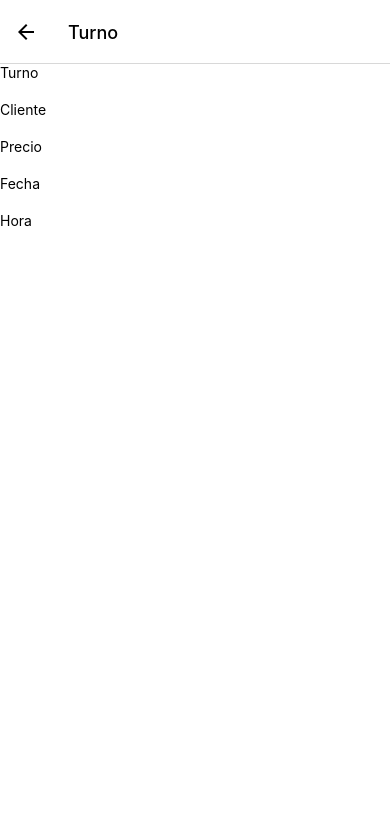
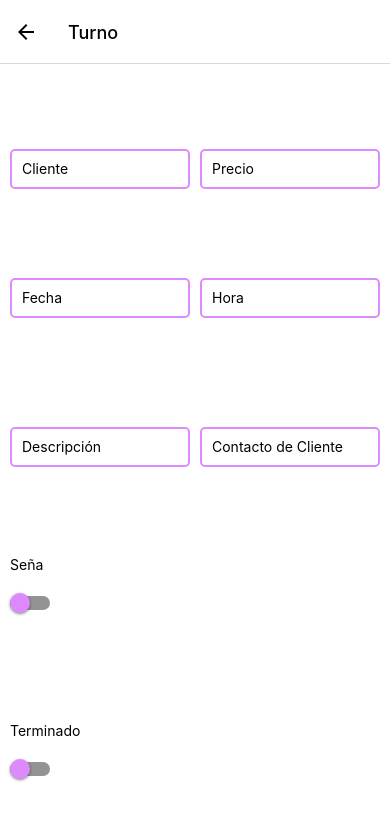
Before and after one commit to eacz/tatto-manager-mobile, a React Native app: screen /Appointment in a window 390 px wide. Shown: the top 820 px of the page. Built offline with nearby package versions, Linux system fonts and the light colour scheme; no server answers.

Commit message:
basic appointment screen layout

```diff
--- a/src/components/appointment/Appointments.tsx
+++ b/src/components/appointment/Appointments.tsx
@@ -15,7 +15,7 @@ const Appointments = () => {
 
 const styles = StyleSheet.create({
   container: {
-    paddingHorizontal: 15
+    paddingHorizontal: 15,
   },
 })
 
--- /dev/null
+++ b/src/hooks/useForm.ts
@@ -0,0 +1,20 @@
+import { useState } from 'react'
+
+const useForm = <T extends Object>(initState: T) => {
+  const [state, setState] = useState(initState)
+
+  const onChange = <K extends Object>(value: K, field: keyof T) => {
+    setState({
+      ...state,
+      [field]: value,
+    })
+  }
+
+  return {
+    ...state,
+    form: state,
+    onChange,
+  }
+}
+
+export default useForm
--- a/src/screens/AppointmentScreen.tsx
+++ b/src/screens/AppointmentScreen.tsx
@@ -1,34 +1,77 @@
 import { useContext, useState } from 'react'
-import { StyleSheet, Text, TextInput, View } from 'react-native'
+import { StyleSheet, Switch, Text, TextInput, View } from 'react-native'
 import DateTimePicker from '@react-native-community/datetimepicker'
 import { ThemeContext } from '../context/themeContext/ThemeContext'
+import { Appointment } from '../store/appointments/types'
+import dayjs from 'dayjs'
+import useForm from '../hooks/useForm'
+
+type AppointmentWithoutId = Omit<Appointment, '_id'>
 
 export const AppointmentScreen = () => {
   const {
-    theme: { colors },
+    theme: { colors, h5, h6 },
   } = useContext(ThemeContext)
   const [showTime, setShowTime] = useState(false)
   const [showDate, setShowDate] = useState(false)
 
+  const {
+    done,
+    hasPayedAdvancedDeposit,
+    onChange,
+    form: appointment,
+  } = useForm<AppointmentWithoutId>({
+    client: '',
+    price: 0,
+    day: new Date(),
+    hours: 0,
+    clientContact: '',
+    description: '',
+    done: false,
+    hasPayedAdvancedDeposit: false,
+    advancedDepositAmount: 0,
+  })
+
   const onChangeDate = (event: any, selectedDate: Date | undefined) => {
     setShowDate(false)
+    if (selectedDate) {
+      const date = dayjs(
+        `${selectedDate.toISOString().split('T')[0]}T${appointment.day.toISOString().split('T')[1]}`
+      ).toDate()
+
+      onChange({ ...appointment, day: date }, 'day')
+    }
   }
 
-  const onChangeTime = (event: any, selectedDate: Date | undefined) => {
+  const onChangeTime = (event: any, selectedTime: Date | undefined) => {
     setShowTime(false)
+    if (selectedTime) {
+      const date = dayjs(appointment.day)
+        .set('hour', selectedTime.getHours())
+        .set('minutes', selectedTime.getMinutes())
+        .toDate()
+
+      onChange({ ...appointment, day: date }, 'day')
+    }
   }
+  console.log({ appointment })
 
   return (
-    <View style={{...styles.container, backgroundColor: colors.background}}>
-      <Text>Turno</Text>
+    <View style={{ ...styles.container, backgroundColor: colors.background }}>
+      <TextInput style={{ ...styles.input, borderColor: colors.primary }} placeholder='Cliente' />
 
-      <TextInput style={styles.input} placeholder='Cliente' />
+      <TextInput
+        style={{ ...styles.input, borderColor: colors.primary }}
+        keyboardType='numeric'
+        placeholder='Precio'
+      />
 
-      <TextInput style={styles.input} keyboardType='numeric' placeholder='Precio' />
-
-      <Text style={styles.input} onPress={() => setShowDate(true)}>
-        Fecha
-      </Text>
+      <View
+        onTouchStart={() => setShowDate(true)}
+        style={{ ...styles.dateContainer, borderColor: colors.primary }}
+      >
+        <Text>Fecha</Text>
+      </View>
       {showDate && (
         <DateTimePicker
           testID='dateTimePicker'
@@ -38,9 +81,12 @@ export const AppointmentScreen = () => {
           onChange={onChangeDate}
         />
       )}
-      <Text style={styles.input} onPress={() => setShowTime(true)}>
-        Hora
-      </Text>
+      <View
+        onTouchStart={() => setShowTime(true)}
+        style={{ ...styles.dateContainer, borderColor: colors.primary }}
+      >
+        <Text>Hora</Text>
+      </View>
       {showTime && (
         <DateTimePicker
           testID='dateTimePicker'
@@ -50,11 +96,92 @@ export const AppointmentScreen = () => {
           onChange={onChangeTime}
         />
       )}
+
+      <TextInput style={{ ...styles.input, borderColor: colors.primary }} placeholder='Descripción' />
+      <TextInput style={{ ...styles.input, borderColor: colors.primary }} placeholder='Contacto de Cliente' />
+      <View style={styles.switchContainer}>
+        <Text>Seña</Text>
+        <View style={styles.switchContainerContent}>
+          <Switch
+            value={hasPayedAdvancedDeposit}
+            thumbColor={colors.primary}
+            onValueChange={(value) => onChange(value, 'hasPayedAdvancedDeposit')}
+          />
+          <TextInput
+            style={{
+              ...styles.input,
+              borderColor: colors.primary,
+              display: hasPayedAdvancedDeposit ? 'flex' : 'none',
+              opacity: hasPayedAdvancedDeposit ? 1 : 0,
+            }}
+            placeholder='Cantidad'
+            keyboardType='numeric'
+          />
+        </View>
+      </View>
+      <View style={styles.switchContainer}>
+        <Text>Terminado</Text>
+        <View style={styles.switchContainerContent}>
+          <Switch
+            value={done}
+            onValueChange={(value) => onChange(value, 'done')}
+            thumbColor={colors.primary}
+          />
+          <TextInput
+            style={{
+              ...styles.input,
+              borderColor: colors.primary,
+              display: done ? 'flex' : 'none',
+              opacity: done ? 1 : 0,
+            }}
+            placeholder='Horas'
+            keyboardType='numeric'
+          />
+        </View>
+      </View>
     </View>
   )
 }
 
 const styles = StyleSheet.create({
-  container: {flex: 1},
-  input: { marginTop: 20 },
+  container: {
+    flex: 1,
+    display: 'flex',
+    flexWrap: 'wrap',
+    flexDirection: 'row',
+    alignItems: 'center',
+    justifyContent: 'space-between',
+    paddingTop: 20,
+    paddingHorizontal: 10,
+  },
+  input: {
+    marginTop: 20,
+    borderWidth: 2,
+    borderRadius: 5,
+    paddingHorizontal: 10,
+    height: 40,
+    maxWidth: 180,
+    width: '100%',
+  },
+  dateContainer: {
+    borderWidth: 2,
+    borderRadius: 5,
+    height: 40,
+    maxWidth: 180,
+    width: '100%',
+    display: 'flex',
+    justifyContent: 'center',
+    paddingHorizontal: 10,
+  },
+  switchContainer: {
+    display: 'flex',
+    width: '100%',
+  },
+  switchContainerContent: {
+    display: 'flex',
+    alignItems: 'center',
+    justifyContent: 'space-between',
+    flexDirection: 'row',
+    height: 60,
+  },
 })
```
